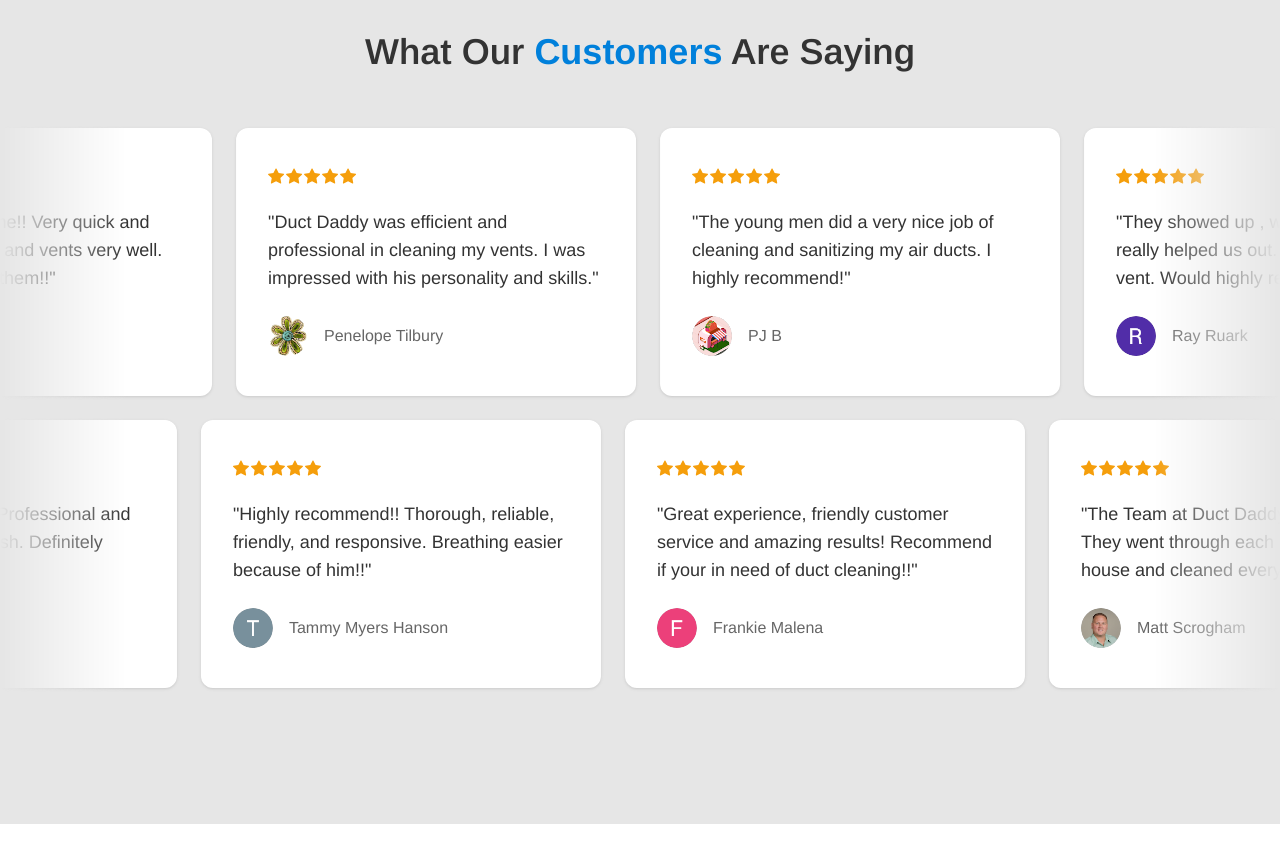
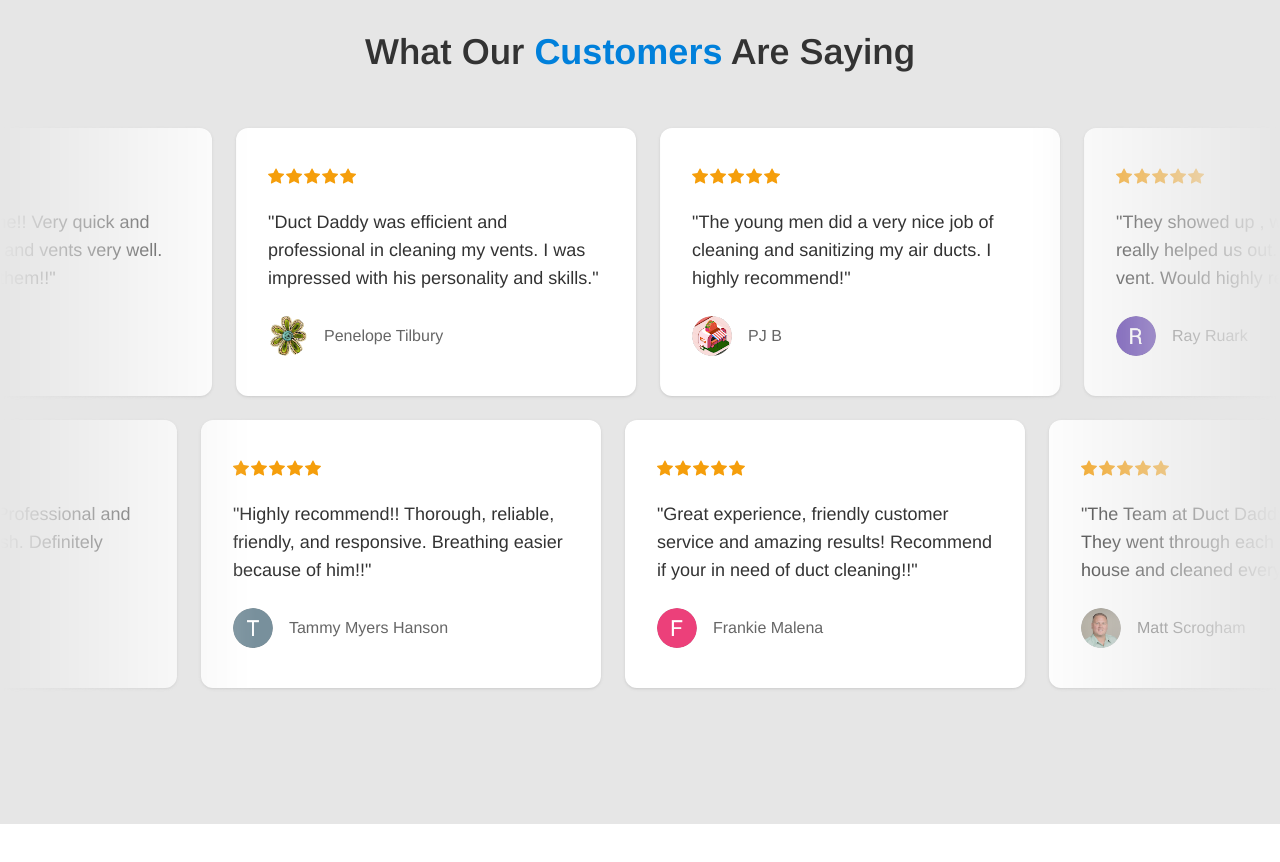
Before and after one commit to flowz0/dd-frontend, a Next.js app: page /booking in a window 1280 px wide. Shown: the part 520-1382 px from the top of the page. Built offline with nearby package versions, Linux system fonts and the light colour scheme.

Commit message:
fix: decrease gradient transparency section

```diff
--- a/app/components/pages/landing/ReviewSection.tsx
+++ b/app/components/pages/landing/ReviewSection.tsx
@@ -7,7 +7,7 @@
       <h2 className="text-3xl font-semibold text-center sm:text-4xl">
         What Our <span className="text-[#0080DB] font-bold">Customers</span> Are Saying
       </h2>
-      <div className="[mask-image:_linear-gradient(to_right,_transparent_0,_#e6e6e6_128px,#e6e6e6_calc(100%-128px),_transparent_100%)] mt-8 flex flex-col gap-2 relative sm:mt-12">
+      <div className="[mask-image:_linear-gradient(to_right,_transparent_0,_#e6e6e6_256px,#e6e6e6_calc(100%-256px),_transparent_100%)] mt-8 flex flex-col gap-2 relative sm:mt-12">
         <ReviewRow reviews={topRowReviews} direction="right" />
         <ReviewRow reviews={bottomRowReviews} direction="left" />
       </div>
```
